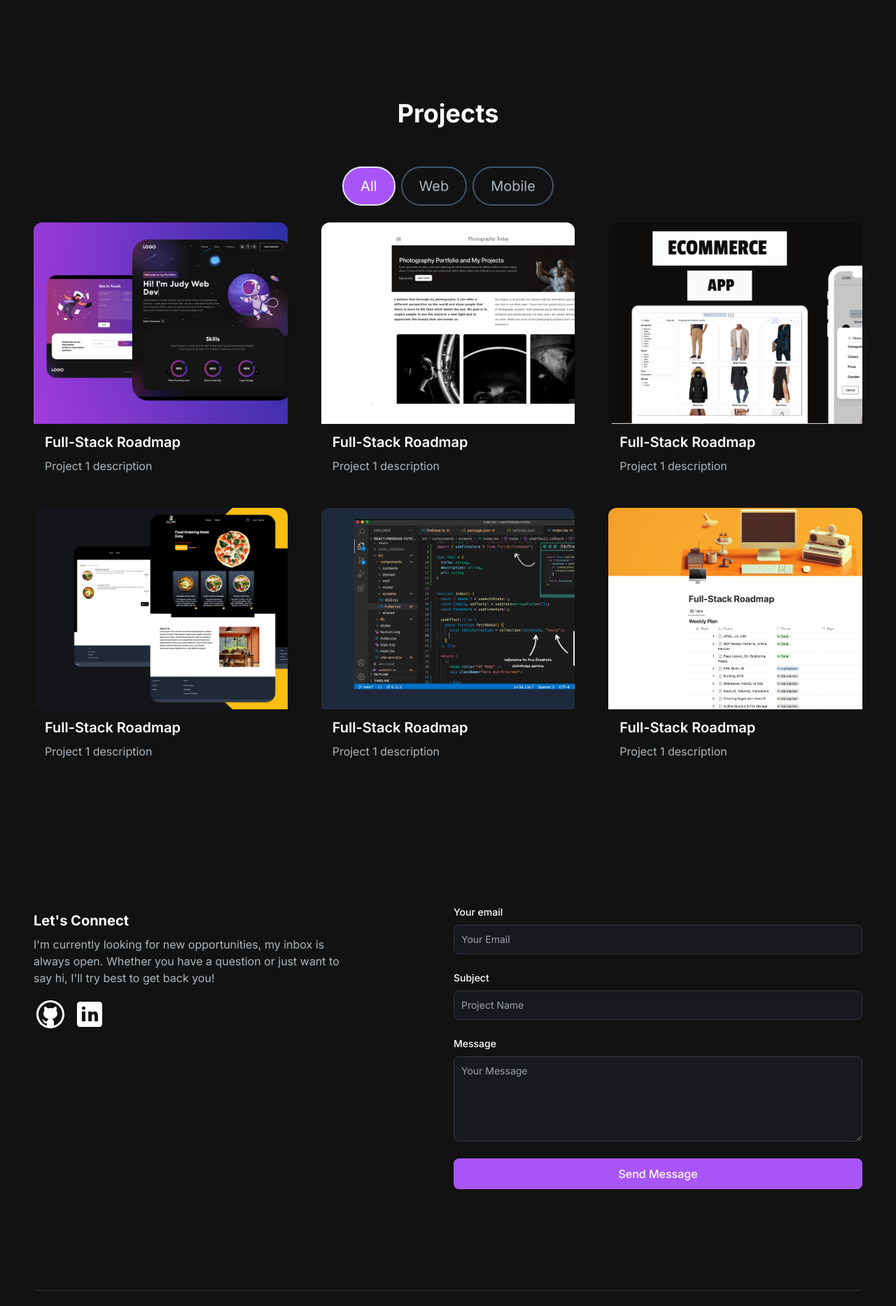
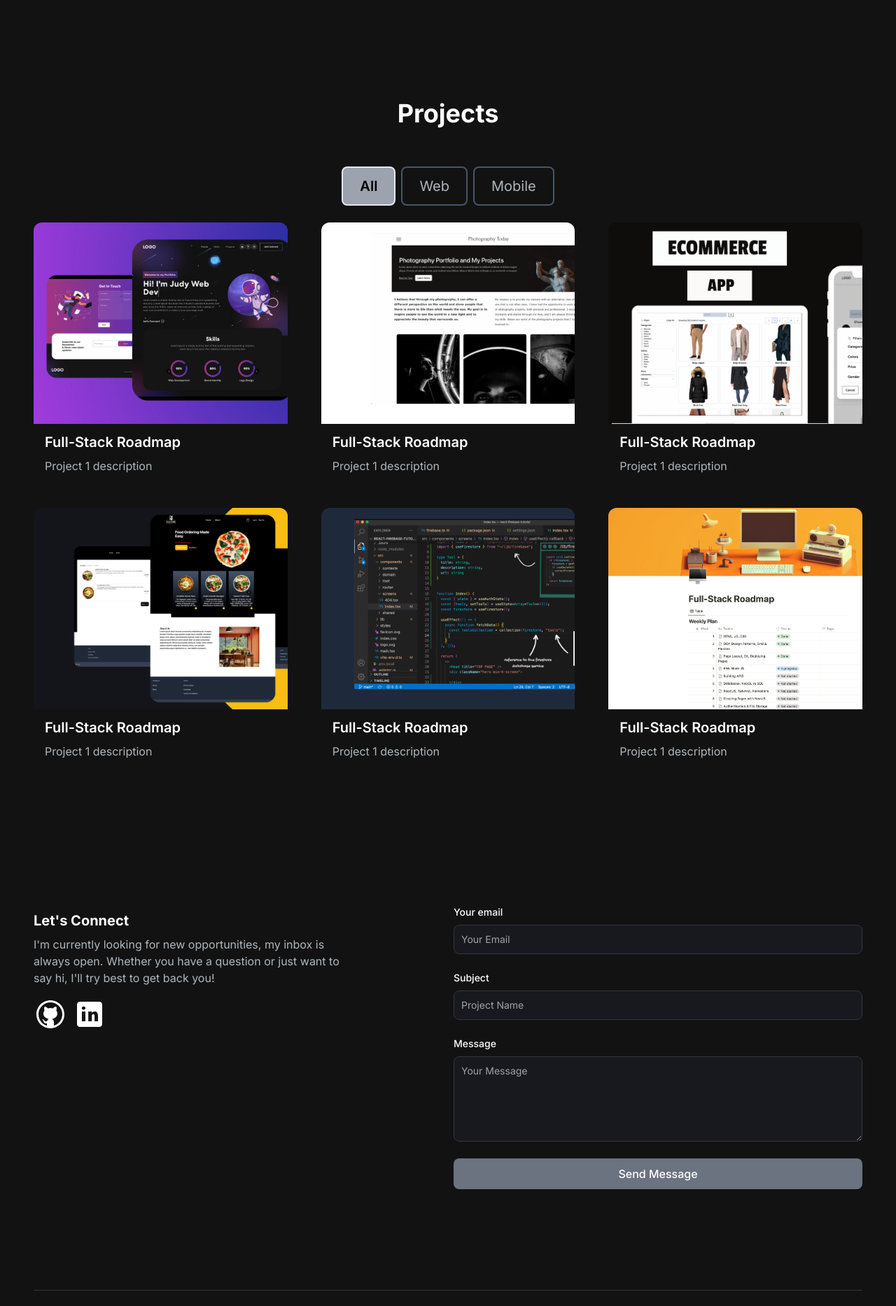
Before and after one commit to Alavykhan/portfolio-alavy, a Next.js app: page / in a window 1280 px wide. Shown: the part 1464-3331 px from the top of the page at 70% size. Built offline with nearby package versions, Linux system fonts and the light colour scheme.

Commit message:
pdf added

```diff
--- a/src/app/components/EmailSection/EmailSection.jsx
+++ b/src/app/components/EmailSection/EmailSection.jsx
@@ -67,7 +67,7 @@ const EmailSection = () => {
                 <label htmlFor='message' name='message' className='text-white block text-sm font-medium mb-2'>Message</label>
                 <textarea className='bg-[#18191E] border border-[#33353F] placeholder-[#9CA2A9] text-gray-100 text-sm rounded-lg block w-full mb-6 p-2.5' name="message" id="message" cols="20" rows="5" placeholder='Your Message'></textarea>
 
-                <button className='bg-purple-500 hover:bg-purple-600 text-white font-medium py-2.5 px-5 rounded-lg w-full ' type='submit'>Send Message</button>
+                <button className='bg-gray-500 hover:bg-gray-600 text-white font-medium py-2.5 px-5 rounded-lg w-full ' type='submit'>Send Message</button>
                 </form>
               )}
             </div>
--- a/src/app/components/HeroSection/HeroSection.jsx
+++ b/src/app/components/HeroSection/HeroSection.jsx
@@ -4,7 +4,18 @@ import Link from 'next/link';
 import React from 'react';
 import { TypeAnimation } from 'react-type-animation';
 
+const pdf = 'http://localhost:3000/resume.pdf'
+
 const HeroSection = () => {
+    const downloadFile = (url)=>{
+        const fileName = url.split('/').pop();
+        const aTag = document.createElement('a');
+        aTag.href = url;
+        aTag.setAttribute('download', fileName);
+        document.body.appendChild(aTag);
+        aTag.click();
+        aTag.remove();
+    }
     return (
         <section className='lg:py-16'>
            <div className='grid grid-cols-1 sm:grid-cols-12'>
@@ -30,7 +41,7 @@ const HeroSection = () => {
                     <div>
                     <Link href='https://www.upwork.com/freelancers/~01ce5a15fac94d482a' target='blank'><button className='px-6 py-3 w-full sm:w-fit rounded-full mr-4 text-white bg-gradient-to-br from-white to-gray-300 text-black font-semibold hover:bg-slate-200'>Hire Me</button></Link>
 
-                        <button className='px-1 py-1 w-full sm:w-fit rounded-full  bg-gradient-to-br from-white to-gray-300 hover:bg-slate-800 text-white mt-3'><span className='block bg-[#121212] hover:bg-slate-800 rounded-full px-5 py-2'>Download CV</span></button>
+                        <button onClick={()=>{downloadFile(pdf)}} className='px-1 py-1 w-full sm:w-fit rounded-full  bg-gradient-to-br from-white to-gray-300 hover:bg-slate-800 text-white mt-3'><span className='block bg-[#121212] hover:bg-slate-800 rounded-full px-5 py-2'>Download CV</span></button>
                     </div>
                 </div>
            <div className='col-span-5 place-self-center mt-4 lg:mt-0'>
--- a/src/app/components/ProjectTag/ProjectTag.jsx
+++ b/src/app/components/ProjectTag/ProjectTag.jsx
@@ -1,10 +1,10 @@
 import React from 'react';
 
 const ProjectTag = ({name, onClick, isSelected}) => {
-    const buttonStyles = isSelected? "text-white bg-purple-500" : "text-[#ADB7BE] border-slate-600 hover:border-white"
+    const buttonStyles = isSelected? "font-semibold text-black bg-gray-400" : "text-[#ADB7BE] border-slate-600 hover:border-white"
     return (
         <div>
-            <button onClick={()=> onClick(name)} className={`${buttonStyles} rounded-full border-2  px-6 py-3 text-xl cursor-pointer`}>{name}</button>
+            <button onClick={()=> onClick(name)} className={`${buttonStyles} rounded-lg border-2  px-6 py-3 text-xl cursor-pointer`}>{name}</button>
         </div>
     );
 };
```
Also changed, not shown: 1 other file (tests, documents, lock files or other folders).
